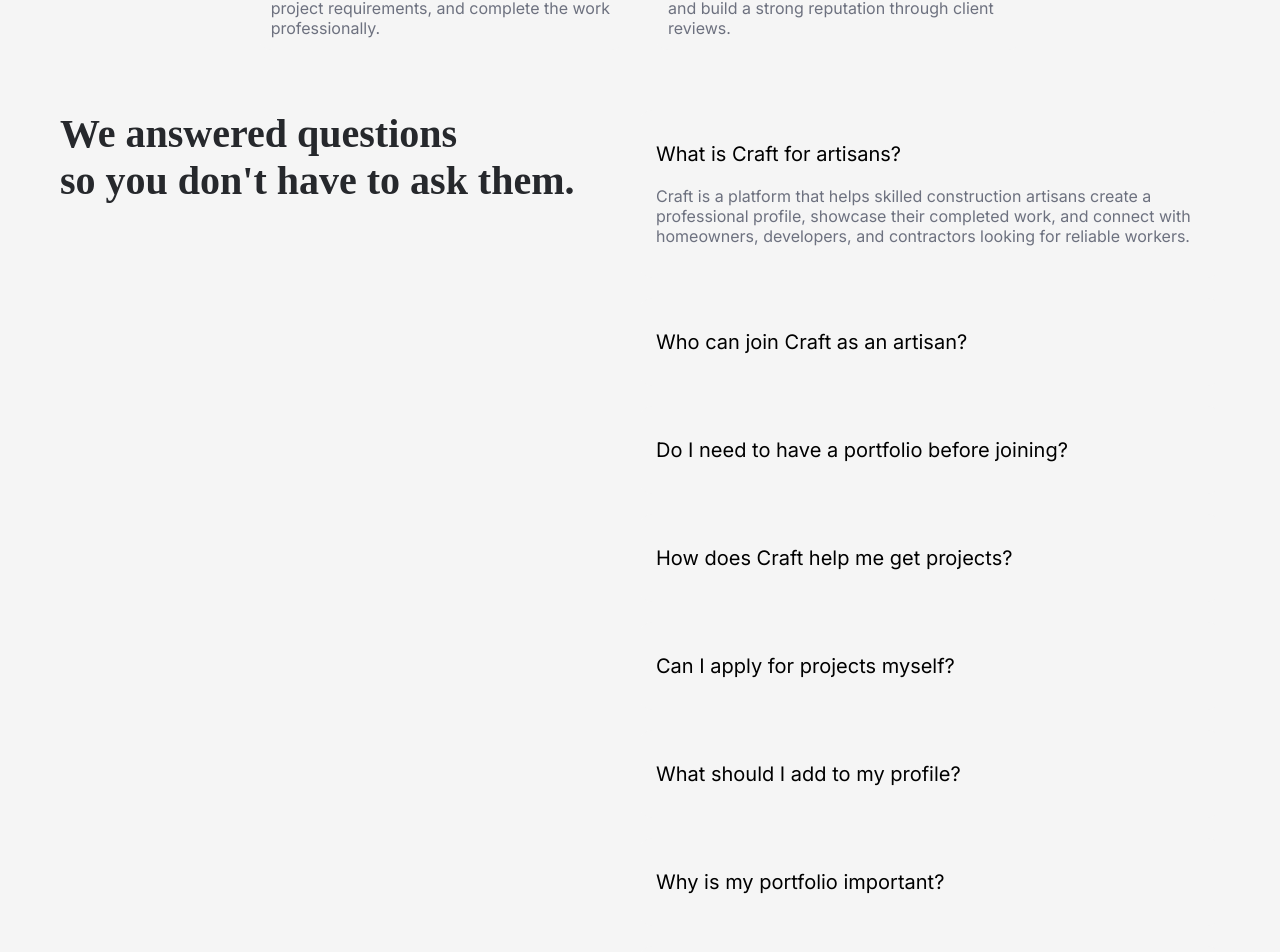
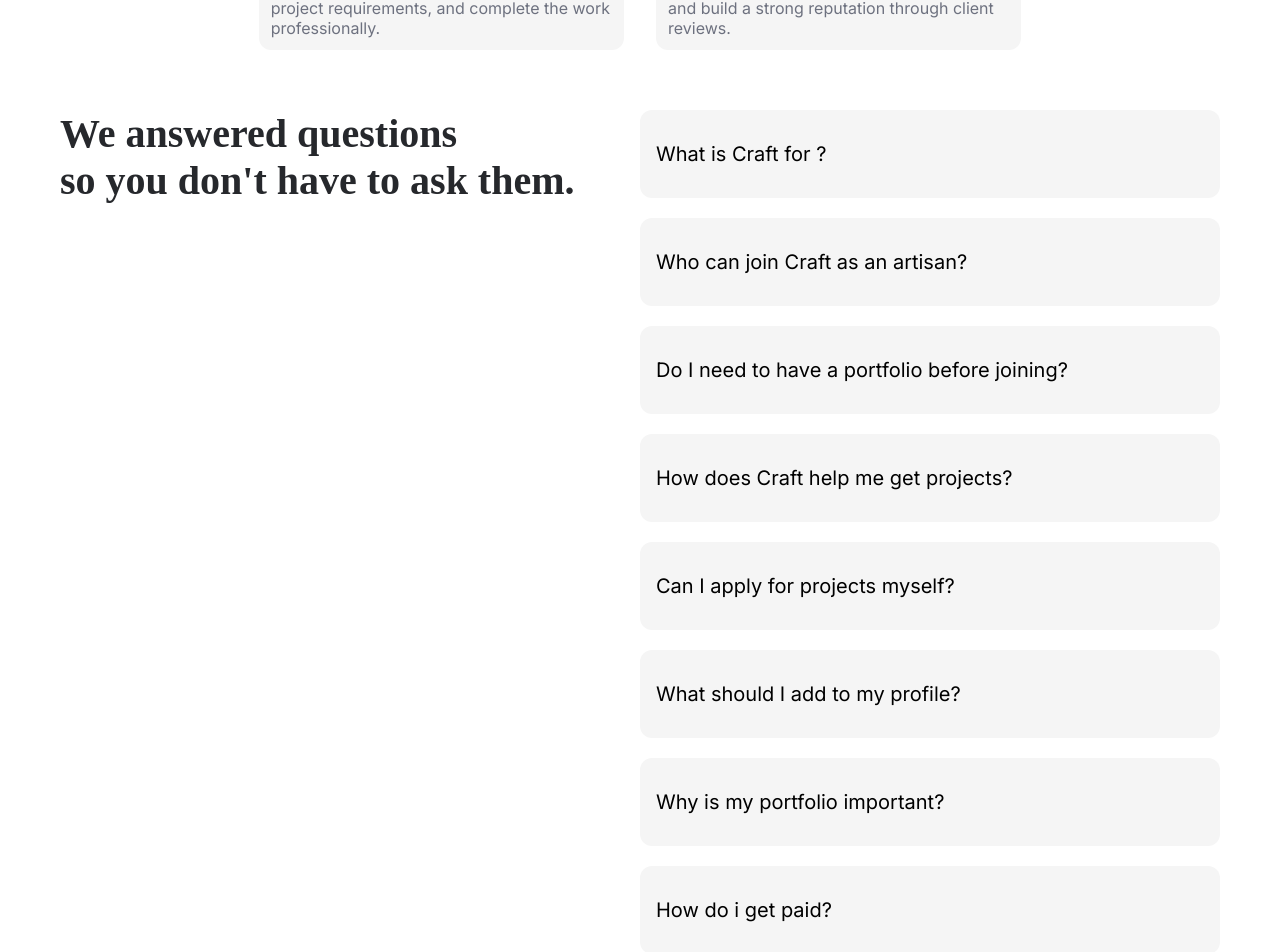
Before and after one commit to ibag-code/Construction-Project, a React (Vite) app in the folder the-construction-project/: page / in a window 1280 px wide. Shown: the part 3632-4584 px from the top of the page. Built offline with nearby package versions, Linux system fonts and the light colour scheme; no server answers; a web font is replaced by a local one.

Commit message:
Updated the landing page

```diff
--- a/the-construction-project/src/LandingPage /LandingPage.jsx
+++ b/the-construction-project/src/LandingPage /LandingPage.jsx
@@ -33,16 +33,84 @@ const features = [
   },
 ];
 
+const accordionData = [
+  {
+    id: 0,
+    question: "What is Craft for ?",
+    answer:
+      " Craft is a platform that helps skilled construction artisans create a professional profile, showcase their completed work, and connect with homeowners, developers, and contractors looking for reliable workers.",
+  },
+  {
+    id: 1,
+    question: "Who can join Craft as an artisan?",
+    answer:
+      " Craft is for skilled workers in construction-related trades, including bricklayers, masons, plumbers, electricians, painters, carpenters, tilers, welders, roofers, POP installers, and other hands-on professionals.",
+  },
+  {
+    id: 2,
+    question: "Do I need to have a portfolio before joining?",
+    answer:
+      " No. You can start by creating your profile first. If you already have pictures of your past work, you can upload them to build trust faster. If not, you can add your portfolio later as you complete more projects.",
+  },
+  {
+    id: 3,
+    question: "How does Craft help me get projects?",
+    answer:
+      "No. You can start by creating your profile first. If you already have pictures of your past work, you can upload them to build trust faster. If not, you can add your portfolio later as you complete more projects.",
+  },
+  {
+    id: 4,
+    question: " Can I apply for projects myself?",
+    answer:
+      " Craft is a platform that helps skilled construction artisans create a professional profile, showcase their completed work, and connect with homeowners, developers, and contractors looking for reliable workers.",
+  },
+  {
+    id: 5,
+    question: "What should I add to my profile?",
+    answer:
+      " Craft is a platform that helps skilled construction artisans create a professional profile, showcase their completed work, and connect with homeowners, developers, and contractors looking for reliable workers.",
+  },
+  {
+    id: 6,
+    question: "Why is my portfolio important?",
+    answer:
+      " Craft is a platform that helps skilled construction artisans create a professional profile, showcase their completed work, and connect with homeowners, developers, and contractors looking for reliable workers.",
+  },
+  {
+    id: 7,
+    question: "How do i get paid?",
+    answer:
+      " Craft is a platform that helps skilled construction artisans create a professional profile, showcase their completed work, and connect with homeowners, developers, and contractors looking for reliable workers.",
+  },
+  {
+    id: 8,
+    question: "How do Client contact me?",
+    answer:
+      " Craft is a platform that helps skilled construction artisans create a professional profile, showcase their completed work, and connect with homeowners, developers, and contractors looking for reliable workers.",
+  },
+];
+
 export function LandingPage() {
 
+  //Accordion Code
+  const [open, setOpen] = useState(null);
 
-   //Auto Recycle code
-    const [currentIndex, setCurrentIndex] = useState(0);
+  const toggle = (index) => {
+    setOpen(index);
 
-    useEffect(() => {
+    if (open === index) {
+      setOpen(null); //Closes the tab
+    }
+  };
+
+  //Auto Recycle code
+  const [currentIndex, setCurrentIndex] = useState(0);
+
+  useEffect(() => {
     const interval = setInterval(() => {
       setCurrentIndex((prevIndex) => {
         let nextIndex = prevIndex + 1;
+
         if (nextIndex === features.length) {
           nextIndex = 0;
         }
@@ -409,7 +477,6 @@ export function LandingPage() {
         <div className="image-feature">
           <div className="text-wrapper">
             {features.map((feature, index) => {
-
               const mainActive = index === currentIndex;
 
               return (
@@ -475,7 +542,7 @@ export function LandingPage() {
 
           <div className="image-wrapper">
             <img
-              src="../images/showcase.png"
+              src={features[currentIndex].image}
               alt="showcase-image"
               className="feature-image"
             />
@@ -583,156 +650,39 @@ export function LandingPage() {
         </div>
 
         <div class="accordion-wrapper">
-          <div class="accordion">
-            <div class="accordion-head">
-              <div class="accordion-question">What is Craft for artisans?</div>
+          {accordionData.map((accordData, index) => {
+            const openActive = open === index;
+            return (
+              <div
+                key={accordData.id}
+                className="accordion"
+                onClick={() => toggle(index)}
+                // onClick={ clicktoggle }
+              >
+                <div className="accordion-head">
+                  <div className="accordion-question">
+                    {accordData.question}
+                  </div>
 
-              <i class="hgi hgi-stroke hgi-rounded hgi-plus-sign"></i>
-            </div>
+                  {openActive ? (
+                    <i className="hgi hgi-stroke hgi-rounded hgi-multiplication-sign"></i>
+                  ) : (
+                    <i className="hgi hgi-stroke hgi-rounded hgi-plus-sign"></i>
+                  )}
+                </div>
 
-            <div class="accordion-answer accord-active">
-              Craft is a platform that helps skilled construction artisans
-              create a professional profile, showcase their completed work, and
-              connect with homeowners, developers, and contractors looking for
-              reliable workers.
-            </div>
-          </div>
-
-          <div class="accordion">
-            <div class="accordion-head">
-              <div class="accordion-question">
-                Who can join Craft as an artisan?
+                <div
+                  className={
+                    openActive
+                      ? "accordion-answer accord-active"
+                      : "accordion-answer"
+                  }
+                >
+                  {accordData.answer}
+                </div>
               </div>
-
-              <i class="hgi hgi-stroke hgi-rounded hgi-plus-sign"></i>
-            </div>
-
-            <div class="accordion-answer  ">
-              Craft is for skilled workers in construction-related trades,
-              including bricklayers, masons, plumbers, electricians, painters,
-              carpenters, tilers, welders, roofers, POP installers, and other
-              hands-on professionals.
-            </div>
-          </div>
-
-          <div class="accordion">
-            <div class="accordion-head">
-              <div class="accordion-question">
-                Do I need to have a portfolio before joining?
-              </div>
-
-              <i class="hgi hgi-stroke hgi-rounded hgi-plus-sign"></i>
-            </div>
-
-            <div class="accordion-answer ">
-              {" "}
-              No. You can start by creating your profile first. If you already
-              have pictures of your past work, you can upload them to build
-              trust faster. If not, you can add your portfolio later as you
-              complete more projects.
-            </div>
-          </div>
-
-          <div class="accordion">
-            <div class="accordion-head">
-              <div class="accordion-question">
-                How does Craft help me get projects?
-              </div>
-
-              <i class="hgi hgi-stroke hgi-rounded hgi-plus-sign"></i>
-            </div>
-
-            <div class="accordion-answer ">
-              {" "}
-              No. You can start by creating your profile first. If you already
-              have pictures of your past work, you can upload them to build
-              trust faster. If not, you can add your portfolio later as you
-              complete more projects.
-            </div>
-          </div>
-
-          <div class="accordion">
-            <div class="accordion-head">
-              <div class="accordion-question">
-                Can I apply for projects myself?
-              </div>
-
-              <i class="hgi hgi-stroke hgi-rounded hgi-plus-sign"></i>
-            </div>
-
-            <div class="accordion-answer ">
-              {" "}
-              Yes. You can browse available construction projects and apply for
-              the ones that match your skills, experience, location, and
-              schedule.
-            </div>
-          </div>
-
-          <div class="accordion">
-            <div class="accordion-head">
-              <div class="accordion-question">
-                What should I add to my profile?
-              </div>
-
-              <i class="hgi hgi-stroke hgi-rounded hgi-plus-sign"></i>
-            </div>
-
-            <div class="accordion-answer ">
-              {" "}
-              Your profile should include your trade, skills, years of
-              experience, location, service area, availability, short bio,
-              portfolio images, completed projects, and any proof of work that
-              can help clients trust you.
-            </div>
-          </div>
-
-          <div class="accordion">
-            <div class="accordion-head">
-              <div class="accordion-question">
-                Why is my portfolio important?
-              </div>
-
-              <i class="hgi hgi-stroke hgi-rounded hgi-plus-sign"></i>
-            </div>
-
-            <div class="accordion-answer ">
-              {" "}
-              Your portfolio shows clients what you can do before they contact
-              you. It helps you prove your skill, build credibility, and stand
-              out from other artisans who only depend on word of mouth.
-            </div>
-          </div>
-
-          <div class="accordion">
-            <div class="accordion-head">
-              <div class="accordion-question">How do i get paid?</div>
-
-              <i class="hgi hgi-stroke hgi-rounded hgi-plus-sign"></i>
-            </div>
-
-            <div class="accordion-answer ">
-              {" "}
-              After completing a project, you receive payment based on the
-              agreement between you and the client. Craft helps make the process
-              more organized by connecting you with serious project
-              opportunities.
-            </div>
-          </div>
-
-          <div class="accordion">
-            <div class="accordion-head">
-              <div class="accordion-question">How do Client contact me?</div>
-
-              <i class="hgi hgi-stroke hgi-rounded hgi-plus-sign"></i>
-            </div>
-
-            <div class="accordion-answer ">
-              {" "}
-              Clients can contact you through your profile or after you apply to
-              a project. They can message you, ask questions about your
-              experience, and discuss the project details before hiring.{" "}
-            </div>
-          </div>
+            );
+          })}
         </div>
       </section>
 
--- a/the-construction-project/src/index.css
+++ b/the-construction-project/src/index.css
@@ -80,7 +80,7 @@ body {
   min-height: 100vh;
   height: auto;
   font-family: Inter, sans-serif;
-  background-color: var(--bg-color);
+  background-color: var(--craft-white);
 }
 
 #root {
```
